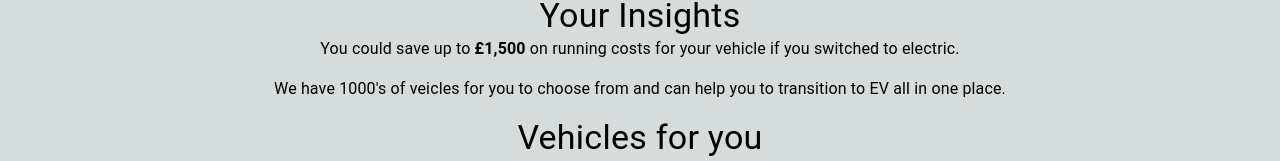
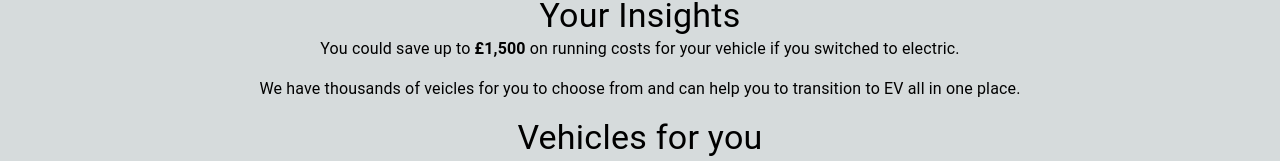
Before and after one commit to lam218/hack-9324, a Next.js app: page /cars in a window 1280 px wide. Shown: the part 133-294 px from the top of the page. Built offline with nearby package versions, Linux system fonts and the light colour scheme.

Commit message:
updtae numbers

```diff
--- a/src/app/cars/page.tsx
+++ b/src/app/cars/page.tsx
@@ -36,7 +36,7 @@ const Cars: React.FC = () => {
           vehicle if you switched to electric.
         </Typography>
         <Typography marginTop={2}>
-          We have 1000's of veicles for you to choose from and can help you to
+          We have thousands of veicles for you to choose from and can help you to
           transition to EV all in one place.
         </Typography>
       </Box>
```
